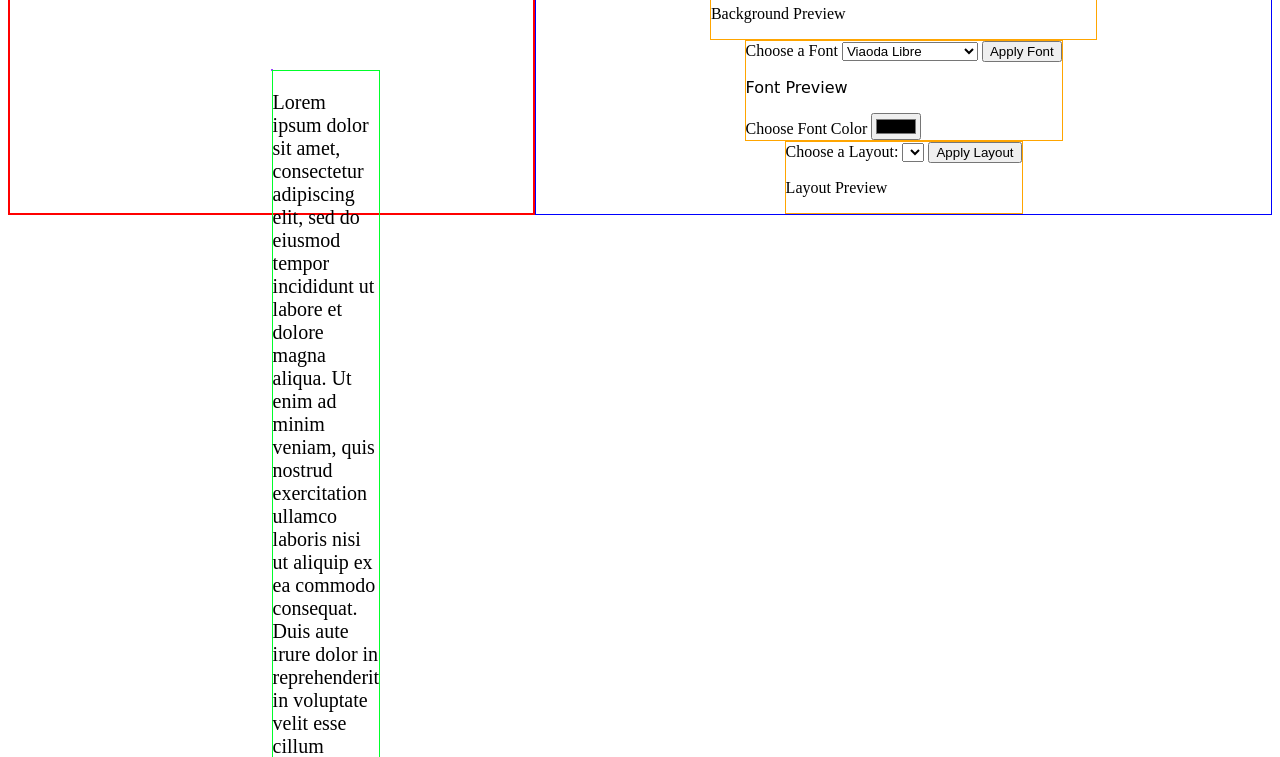
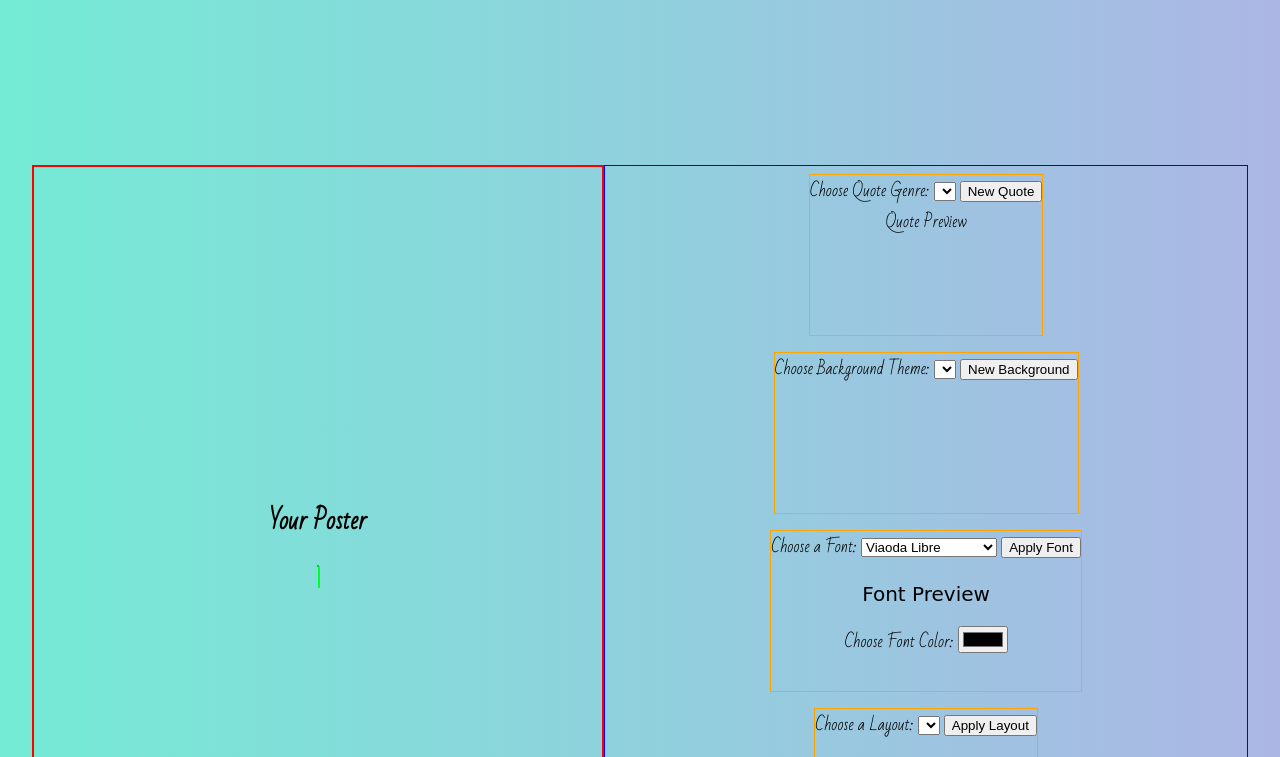
Before and after one commit to girlwithcodes/Inspirational-Poster-Creator, a website: page index.html in a window 1280 px wide. Shown: the part 83-840 px from the top of the page. Drawn offline with nearby package versions, Linux system fonts and the light colour scheme; no server answers; a web font is replaced by a local one.

Commit message:
Adds header and footer, some titles, and some basic CSS formatting, fonts, and colors.

```diff
--- a/index.css
+++ b/index.css
@@ -1,4 +1,26 @@
+body {
+  display: flex;
+  flex-direction: column;
+  justify-content: center;
+  align-items: center;
+  background: #74ebd5;  /* fallback for old browsers */
+  background: -webkit-linear-gradient(to right, #74ebd5, #ACB6E5);  /* Chrome 10-25, Safari 5.1-6 */
+  background: linear-gradient(to right, #74ebd5, #ACB6E5); /* W3C, IE 10+/ Edge, Firefox 16+, Chrome 26+, Opera 12+, Safari 7+ */
+}
+
+footer {
+  width: 95vw;
+  height: 5vh;
+}
+
+header {
+  width: 95vw;
+  height: 30vh;
+
+}
+
 main {
+  width: 95vw;
   display: grid;
   grid-template-areas:
   "A A A B B"
@@ -6,41 +28,24 @@ main {
   "A A A B B"
   "A A A B B";
 }
-#pic-div {
-  /* width: 50vw;
-  height: 75vh; */
-  border: 1px solid rgb(155, 67, 255);
-  position: relative;
+h1 {
+  font-family: 'Rancho', cursive;
 }
-#poster-sect {
-  border: 2px solid red;
-  /* width: 60vw; */
-  /* height: 90vh; */
-  display: flex;
-  flex-direction: row;
-  justify-content: center;
-  align-items: center;
-  background-position: cover;
-  grid-area: A;
+
+h2 {
+  font-family: 'Bad Script', cursive;
 }
-#quote-div {
-  /* width: 50vw; */
-  border: 1px solid rgb(0, 255, 42);
-  position: absolute;
-}
-#quote-text {
-  font-size: 20px;
-}
-#choice-menus {
-  grid-area: B;
-  display: flex;
-  flex-direction: column;
-  justify-content: space-around;
-  align-items: center;
-  border: 1px solid blue;
-}
+
 .choices-div {
   border: 1px solid orange;
+  height: 20vh;
+  text-align: center;
+  margin: 1vh;
+  font-family: 'Bad Script', cursive;
+}
+
+.choices-div p{
+  font-size: 20px;
 }
 
 div.landscape > img {
@@ -51,6 +56,47 @@ div.portrait > img {
   height: 75vh;
 }
 
+
+#pic-div {
+  /* width: 50vw;
+  height: 75vh; */
+  border: 1px solid rgb(155, 67, 255);
+  position: relative;
+}
+
+#poster-sect {
+  border: 2px solid red;
+  /* width: 60vw; */
+  /* height: 90vh; */
+  display: flex;
+  flex-direction: column;
+  justify-content: center;
+  align-items: center;
+  /* background-position: cover; */
+  grid-area: A;
+}
+
+#quote-div {
+  /* width: 50vw; */
+  border: 1px solid rgb(0, 255, 42);
+  position: absolute;
+  width: 50%;
+  margin: 0 auto;
+}
+
+#quote-text {
+  font-size: 20px;
+}
+
+#choice-menus {
+  grid-area: B;
+  display: flex;
+  flex-direction: column;
+  justify-content: space-around;
+  align-items: center;
+  border: 1px solid blue;
+}
+
 @media only screen and (max-width: 768px) {
   #pic-div {
     width: 80vw;
--- a/index.html
+++ b/index.html
@@ -6,7 +6,7 @@
   <meta name="viewport" content="width=device-width, initial-scale=1.0">
 
   <link rel="preconnect" href="https://fonts.gstatic.com">
-  <link href="https://fonts.googleapis.com/css2?family=Bad+Script&family=Dancing+Script&family=Indie+Flower&family=Josefin+Slab:wght@100&family=Libre+Baskerville&family=Orbitron&family=Pacifico&family=Patrick+Hand&family=Shadows+Into+Light&family=Viaoda+Libre&display=swap" rel="stylesheet">
+<link href="https://fonts.googleapis.com/css2?family=Bad+Script&family=Dancing+Script&family=Emilys+Candy&family=Indie+Flower&family=Josefin+Slab:wght@100&family=Libre+Baskerville&family=Mountains+of+Christmas&family=Orbitron&family=Pacifico&family=Paprika&family=Patrick+Hand&family=Rancho&family=Rochester&family=Shadows+Into+Light&family=Viaoda+Libre&display=swap" rel="stylesheet">
 
   <script src="https://unpkg.com/axios/dist/axios.min.js"></script>
   <script src="https://cdn.jsdelivr.net/npm/axios/dist/axios.min.js"></script>
@@ -15,36 +15,39 @@
   <title>Inspirational Poster Creator</title>
 </head>
 <body>
-  <header></header>
+  <header>
+    <h1>Inspiration Corner</h1>
+  </header>
   <main>
     <section id="poster-sect">
+      <h2>Your Poster</h2>
       <div id="pic-div">
         <div id="quote-div">
-          <p id="quote-text">Lorem ipsum dolor sit amet, consectetur adipiscing elit, sed do eiusmod tempor incididunt ut labore et dolore magna aliqua. Ut enim ad minim veniam, quis nostrud exercitation ullamco laboris nisi ut aliquip ex ea commodo consequat. Duis aute irure dolor in reprehenderit in voluptate velit esse cillum dolore eu fugiat nulla pariatur. Excepteur sint occaecat cupidatat non proident, sunt in culpa qui officia deserunt mollit anim id est laborum.</p>
-          <p id="quote-author">by Author</p>
+          <p id="quote-text"></p>
+          <p id="quote-author"></p>
         </div>
+        <!-- <img src="PlaceholderPic.png"> -->
       </div>
     </section>
 
     <section id="choice-menus">
       <div class="choices-div" id="quote-choice">
-        <label for="quote-genres">Choose a Quote Genre:</label>
+        <label for="quote-genres">Choose Quote Genre:</label>
         <select id="quote-genres"></select>
         <button id="get-quote">New Quote</button>
         <div id="quote-preview-div">Quote Preview</div>
       </div>
       <div class="choices-div" id="pic-choice">
-        <label for="pic-themes">Choose a Background Image Theme:</label>
+        <label for="pic-themes">Choose Background Theme:</label>
         <select id="pic-themes"></select>
         <button id="get-pic">New Background</button>
-        <p>Background Preview</p>
       </div>
       <div class="choices-div" id="font-choice">
-        <label for="font-list">Choose a Font</label>
+        <label for="font-list">Choose a Font:</label>
         <select id="font-list"></select>
         <button id="change-font">Apply Font</button>
         <p id="font-preview">Font Preview</p>
-        <label for="font-color-picker">Choose Font Color</label>
+        <label for="font-color-picker">Choose Font Color:</label>
         <input type="color" id="font-color-picker">
       </div>
       <div class="choices-div" id="layout-choice">
@@ -56,5 +59,9 @@
     </section>
   </main>
 
+  <footer>
+
+  </footer>
+
 </body>
 </html>
```
Also changed, not shown: index.js (+6 -5 lines), PlaceholderPic.png (added).
